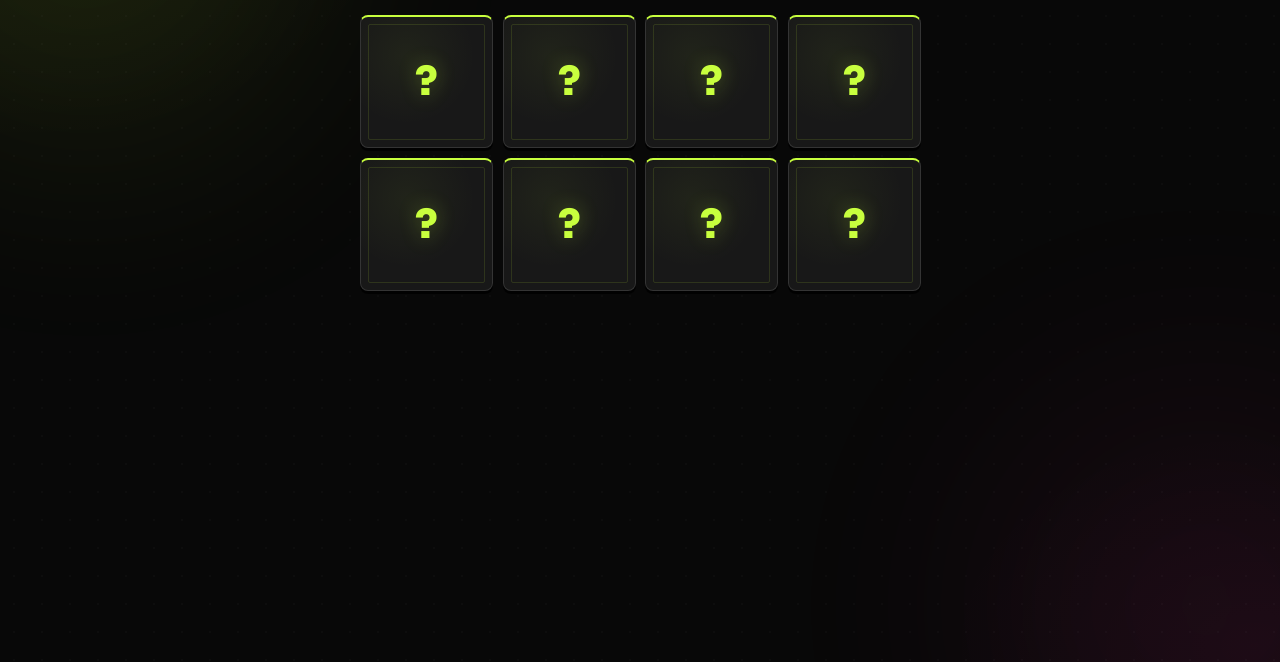
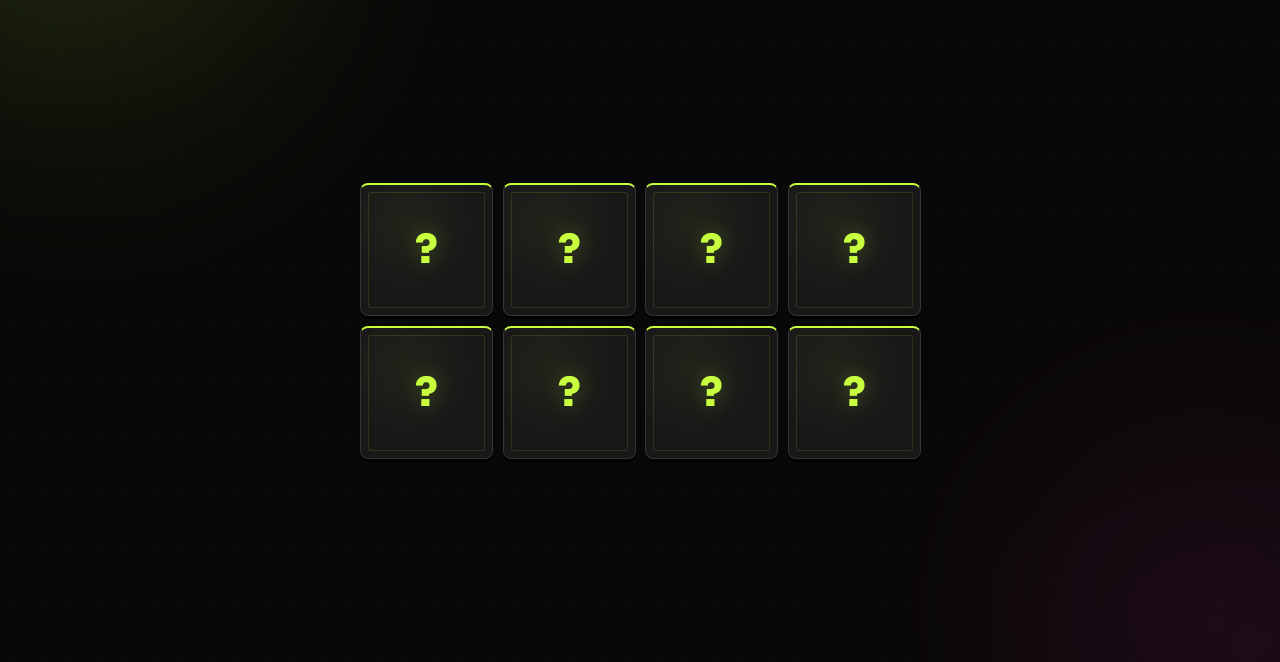
Before and after one commit to ved079/FlipAMeme, a plain HTML site: page index.html in a window 1280 px wide. Shown: the part 138-800 px from the top of the page. Drawn offline with Linux system fonts and the light colour scheme.

Commit message:
Fix ? leaking on flipped tiles; center board on screen

```diff
--- a/index.html
+++ b/index.html
@@ -311,7 +311,7 @@ body::before {
 .board-wrap {
   flex: 1;
   display: flex;
-  align-items: flex-start;
+  align-items: center;
   justify-content: center;
   padding: 4px 0;
 }
@@ -388,7 +388,8 @@ body::before {
   font-weight: 800;
   color: var(--brand);
   text-shadow: 0 0 20px rgba(200,255,62,0.3);
-  z-index: 1;
+  position: relative;
+  z-index: 0;
 }
 
 /* Front of card */
```
